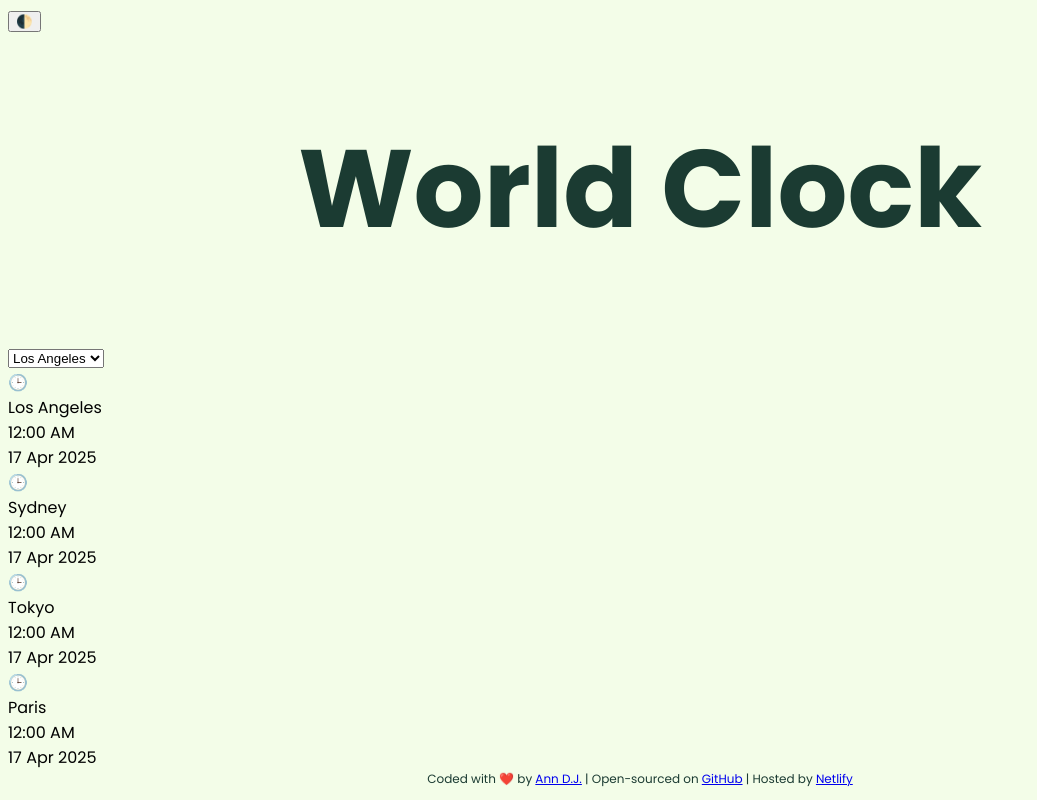
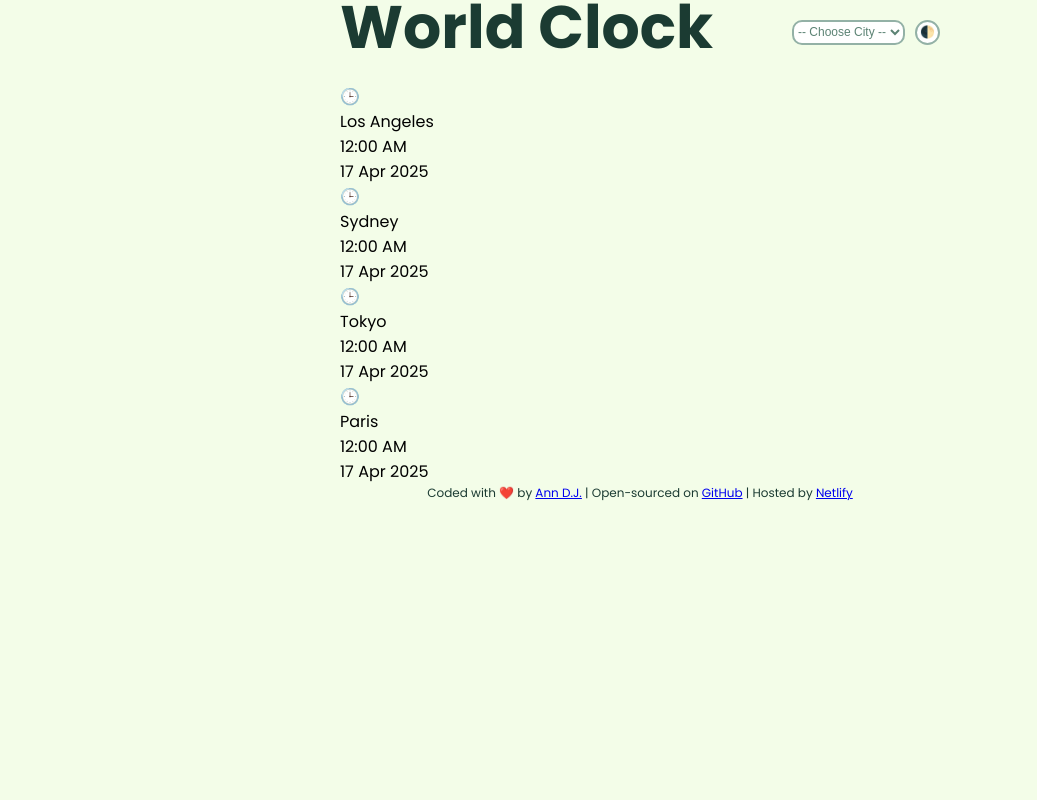
Before and after one commit to ann-era/world-clock-app, a plain HTML site: page index.html in a window 1280 px wide. Shown: the whole page, without its empty margins (0-1037 px from the left). Drawn offline with Linux system fonts and the light colour scheme.

Commit message:
improved css for header section

```diff
--- a/index.html
+++ b/index.html
@@ -15,14 +15,17 @@
   <body>
     <div class="container">
       <header>
-        <button class="theme">🌓</button>
         <h1>World Clock</h1>
+        <div class="app-setting">
           <select class="cities">
+            <option value="">-- Choose City --</option>
             <option value="los angeles">Los Angeles</option>
             <option value="sydney">Sydney</option>
             <option value="tokyo">Tokyo</option>
             <option value="paris">Paris</option>
           </select>
+          <button class="theme">🌓</button>
+        </div>
       </header>
       <main>
         <div class="city-card">
--- a/src/style.css
+++ b/src/style.css
@@ -1,3 +1,8 @@
+* {
+  margin: 0;
+  padding: 0;
+}
+
 body {
   background-color: #f3fde8;
   font-family: "Poppins", sans-serif;
@@ -5,11 +10,56 @@ body {
   font-style: normal;
 }
 
+.container {
+  max-width: 600px;
+  margin: 0 auto;
+}
+
+header {
+  display: flex;
+  flex-wrap: wrap;
+  align-items: center;
+  margin-bottom: 30px;
+}
+
 h1 {
   color: #1b3b32;
-  font-size: 110px;
+  font-size: 60px;
   font-weight: 700;
-  text-align: center;
+  line-height: 0.9;
+  flex: 1;
+}
+
+.app-setting {
+  display: flex;
+  gap: 10px;
+  flex-shrink: 0;
+  align-items: center;
+  padding-top: 10px;
+}
+
+.theme {
+  width: 25px;
+  height: 25px;
+  border-radius: 50%;
+  border: solid 2px #93b1a6;
+  background-color: #ffffff;
+  font-size: 12px;
+  cursor: pointer;
+  display: flex;
+  align-items: center;
+  justify-content: center;
+}
+
+.cities {
+  align-self: center;
+  height: 25px;
+  border-radius: 10px;
+  border: solid 2px #93b1a6;
+  background-color: #ffffff;
+  font-size: 12px;
+  color: #5c8374;
+  cursor: pointer;
 }
 
 footer {
```
Lines whose indentation alone changed are shown as unchanged.
